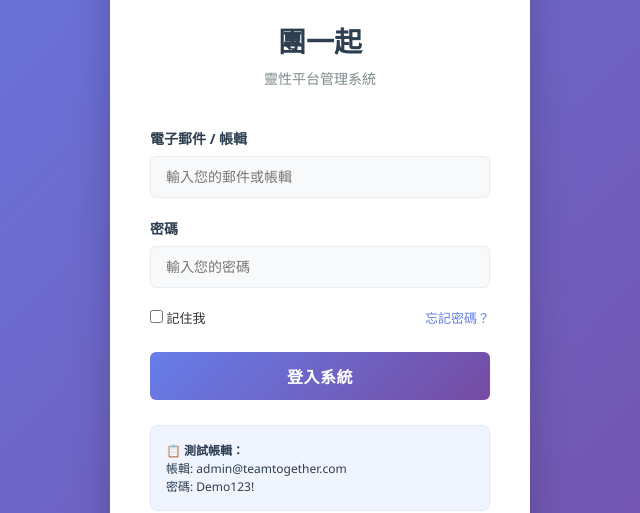
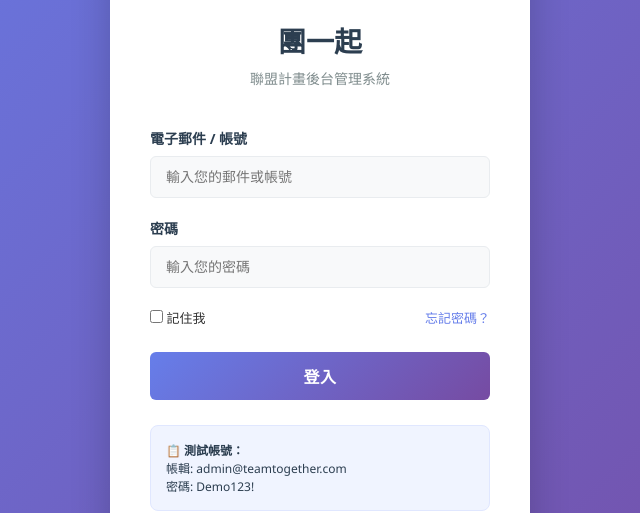
Before and after one commit to Quanling-Quanyu/team-together-platform, a website: page public/login.html in a window 1280 px wide. Shown: the part 175-688 px from the top of the page, 320-960 px from the left. Drawn offline with Linux system fonts and the light colour scheme.

Commit message:
Update login.html

```diff
--- a/public/login.html
+++ b/public/login.html
@@ -169,15 +169,15 @@
         <div class="login-header">
             <div class="logo-icon">🙏</div>
             <h1>團一起</h1>
-            <p>靈性平台管理系統</p>
+            <p>聯盟計畫後台管理系統</p>
         </div>
 
         <form id="loginForm">
             <div class="error-message" id="errorMessage"></div>
 
             <div class="form-group">
-                <label for="email">電子郵件 / 帳輯</label>
-                <input type="email" id="email" name="email" placeholder="輸入您的郵件或帳輯" required>
+                <label for="email">電子郵件 / 帳號</label>
+                <input type="email" id="email" name="email" placeholder="輸入您的郵件或帳號" required>
             </div>
 
             <div class="form-group">
@@ -193,11 +193,11 @@
                 <a href="#">忘記密碼？</a>
             </div>
 
-            <button type="submit" class="login-btn">登入系統</button>
+            <button type="submit" class="login-btn">登入</button>
         </form>
 
         <div class="demo-section">
-            <strong>📋 測試帳輯：</strong><br>
+            <strong>📋 測試帳號：</strong><br>
             帳輯: admin@teamtogether.com<br>
             密碼: Demo123!
         </div>
@@ -211,7 +211,7 @@
             if (email === 'admin@teamtogether.com' && password === 'Demo123!') {
                 window.location.href = 'dashboard.html';
             } else {
-                document.getElementById('errorMessage').textContent = '❌ 帳輯或密碼不正確';
+                document.getElementById('errorMessage').textContent = '❌ 帳號或密碼不正確';
                 document.getElementById('errorMessage').classList.add('show');
             }
         });
```
